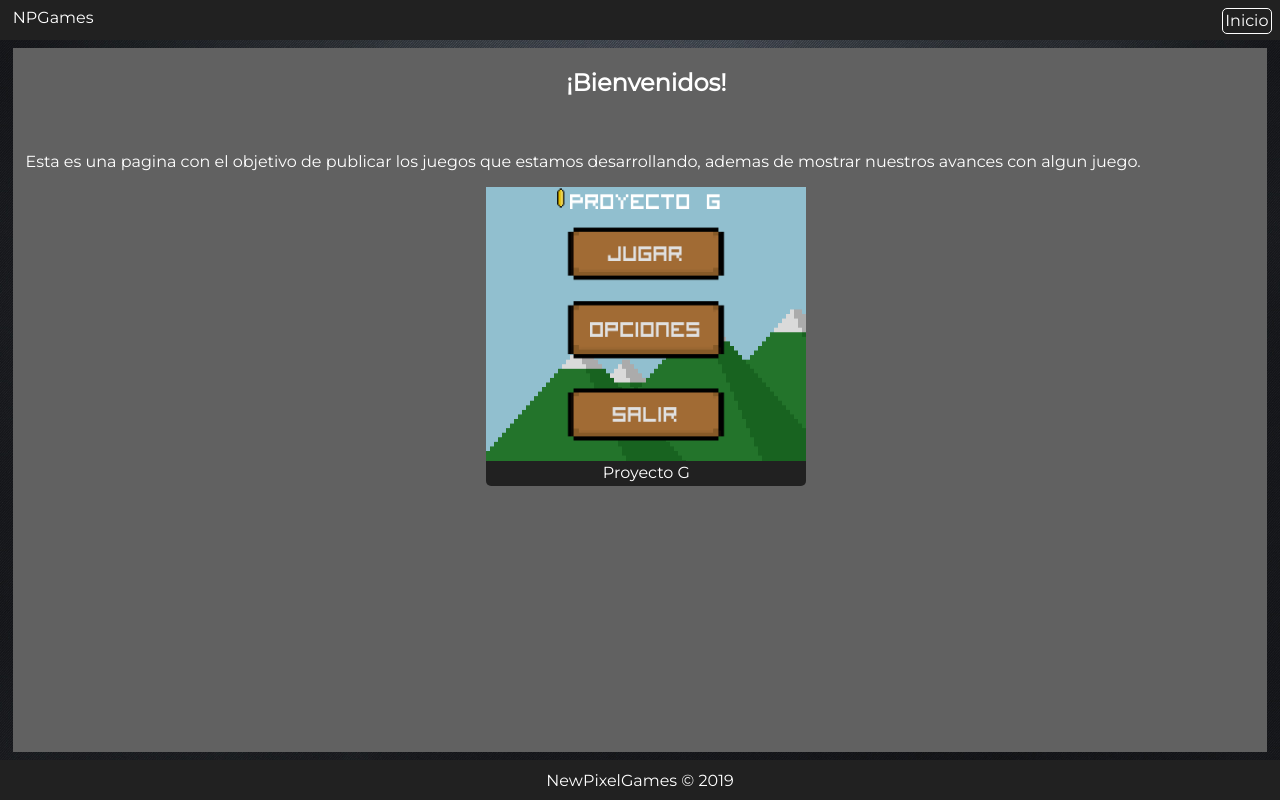
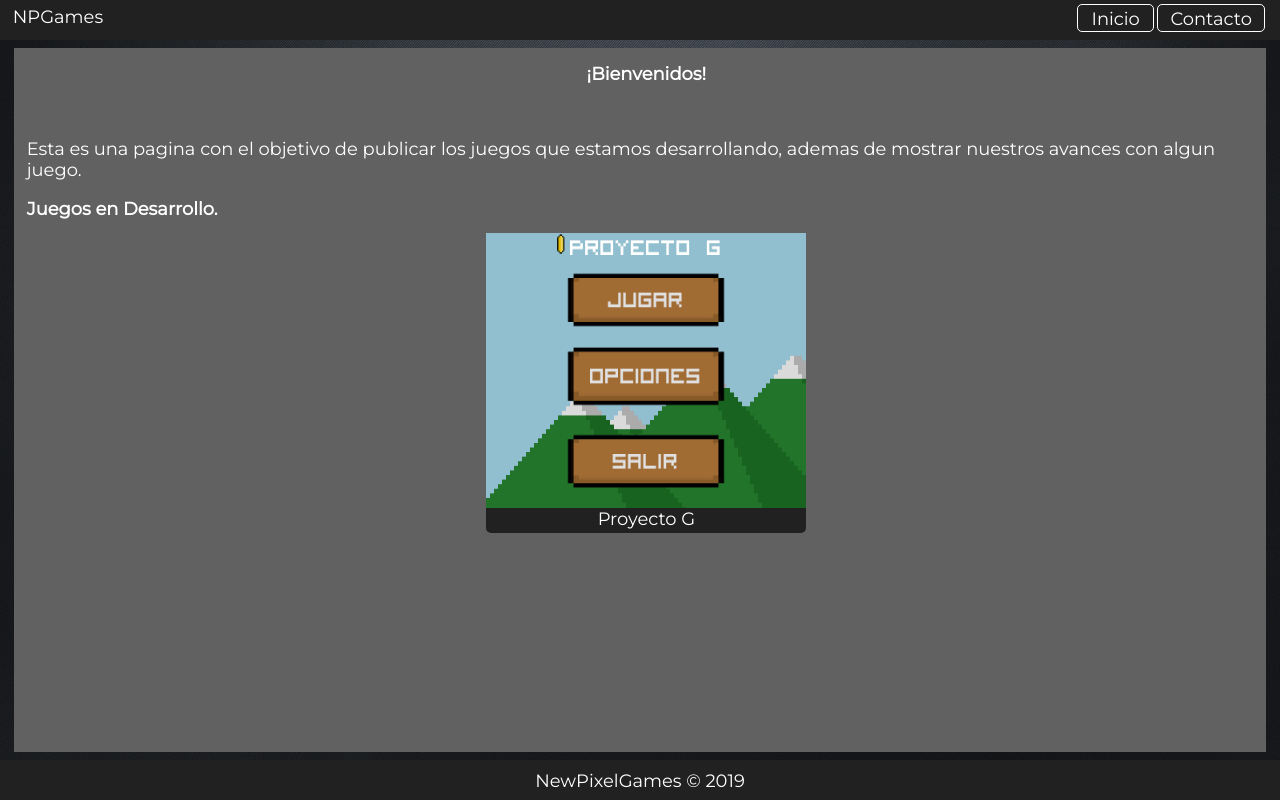
Before and after one commit to Kathar6/FPGames, a plain HTML site: page index.html in a window 1280 px wide. Drawn offline with Linux system fonts and the light colour scheme.

Commit message:
NPGames 0.2.1 Boton Contacto y tamaño de fuente fija

```diff
--- a/css/styles.css
+++ b/css/styles.css
@@ -6,6 +6,7 @@
 *{
     font-family:"Montserrat";
     color:white;
+    font-size:1.4vw;
 }
 a,button{
     all:unset;
@@ -26,37 +27,63 @@ body{
     background-size:100vw 100vh;
     grid-template-areas:
     "header header header header header header"
-    "section section section section section section"
+    "span1 section section section section span2"
     "footer footer footer footer footer footer";
     margin:0;
     text-align:center;
+}
+.span1{
+    grid-area:span1;
+}
+.span2{
+    grid-area:span2;
 }
 header,footer{
     background-color:var(--c_negro);
 
 }
 header{
-    display:block;
+    display:grid;
     grid-area:header;
     margin-bottom:1vh;
     height:5vh;
     padding-left:1vw;
     padding-right:1vw;
+    padding-top:0;
+    grid-template-areas:
+    "logo logo logo logo logo logo logo logo logo logo logo logo logo logo logo logo logo logo logo logo logo logo logo logo logo logo logo logo logo logo logo logo logo logo btnInicio btnContacto";
 }
-header > *{
-    margin-top:1vh;
+#Logo{
+    grid-area:logo;
+    text-align:left;
+    margin-top:.6%;
 }
-header > span{
-    float:left;
+header button{
+    border:1px solid #fff;
+    background-color:transparent;
+    border-radius:var(--b_radio);
+    transition-property: transform,border-color;
+    transition-duration: .2s;
+    height:65%;
+    width:95%;
+    max-height: 90%;
+    max-width: 100%;
 }
 header a{
-    float:right;
+    display: inline-block;
+    position:relative;
+    top:10%;
+}
+header button:hover{
+    transform: scale(1.04);
+    border-color:#424242;
+    cursor:pointer;
 }
 .btnInicio{
-    border:1px solid #fff;
-    background-color:transparent;
-    padding:5%;
-    border-radius:var(--b_radio);
+    grid-area:btnInicio;
+}
+.btnContacto{
+    grid-area:btnContacto;
 }
 section{
     grid-area:section;
@@ -68,6 +95,7 @@ section{
     color:black;
     overflow-y:scroll;
     padding-left:1%;
+    z-index:1;
 }
 section::-webkit-scrollbar{
     background-color:#373737;
@@ -78,6 +106,9 @@ section>*{
     color:white;
 }
 section>p{
+    text-align:left;
+}
+section > h2{
     text-align:left;
 }
 .games div{
@@ -91,6 +122,7 @@ section>p{
 }
 .games div:hover{
     transform:scale(1.03);
+    cursor:pointer;
 }
 .games div img{
     grid-column:1/2;
--- a/index.html
+++ b/index.html
@@ -11,21 +11,22 @@
 <body>
     <div class="fadeOut"></div>
     <header>
-        <span>NPGames</span>
-        <span></span>
-        <a href="#"><button class="btnInicio">Inicio</button></a>
+        <span id="Logo">NPGames</span>
+        <a href="index.html" class="btnInicio"><button>Inicio</button></a>
+        <a href="#" class="btnContacto"><button>Contacto</button></a>
     </header>
+    <div class="span1"></div>
     <section>
         <h1>¡Bienvenidos!</h1>
         <br>
         <p>Esta es una pagina con el objetivo de publicar los juegos que estamos desarrollando, ademas de mostrar nuestros avances con algun juego.</p>
+        <h2>Juegos en Desarrollo.</h2>
         <div class="games">
-
             <div class="game1">
-                    <a href="proyectoG.html">
-                        <img src="img/img_game1.png" alt="Game1">
-                        <span>Proyecto G</span>
-                    </a>
+                <a href="proyectoG.html">
+                    <img src="img/img_game1.png" alt="Game1">
+                    <span>Proyecto G</span>
+                </a>
             </div>
             <!--<div class="game2">
                 <img src="" alt="Game2">
@@ -33,6 +34,7 @@
             -->
         </div>
     </section>
+    <div class="span2"></div>
     <footer>NewPixelGames © 2019</footer>
     <script src="js/script.js"></script>
 </body>
```
Also changed, not shown: proyectoG.html (+3 -3 lines).
